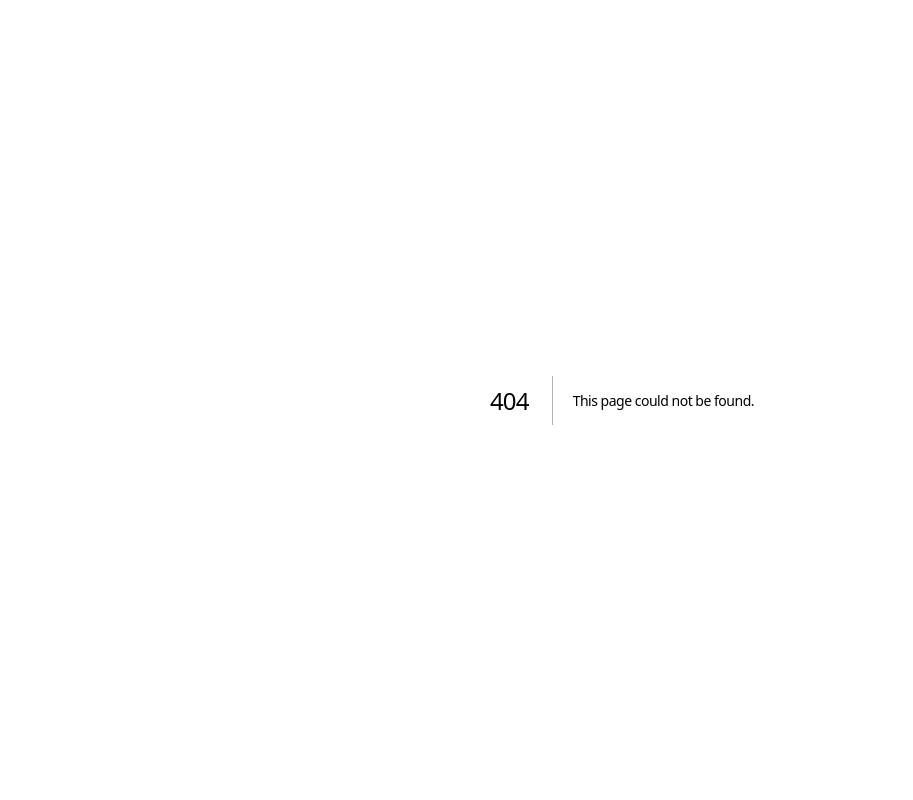
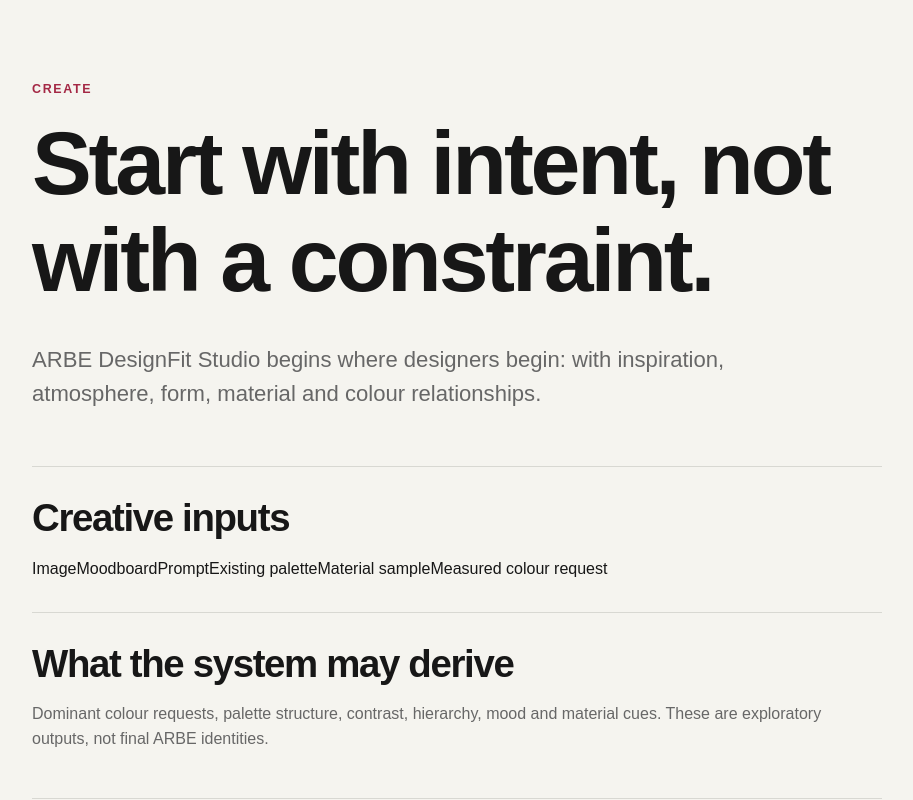
Before and after one commit to HelabHLC/designfit-studio, a Next.js app: page /create in a window 1280 px wide. Before the commit this address had no page. Shown: the top 800 px of the page, without its empty margins (18-931 px from the left). Built offline with nearby package versions, Linux system fonts and the light colour scheme.

Commit message:
feat: add the creative workflow entry page

```diff
--- /dev/null
+++ b/app/create/page.tsx
@@ -0,0 +1,18 @@
+const inputs = ["Image", "Moodboard", "Prompt", "Existing palette", "Material sample", "Measured colour request"];
+
+export default function CreatePage() {
+  return (
+    <main className="content-page shell">
+      <header>
+        <p className="eyebrow">Create</p>
+        <h1>Start with intent, not with a constraint.</h1>
+        <p className="hero-copy">ARBE DesignFit Studio begins where designers begin: with inspiration, atmosphere, form, material and colour relationships.</p>
+      </header>
+      <div className="prose">
+        <section><h2>Creative inputs</h2><div className="chip-row">{inputs.map((input) => <span className="chip" key={input}>{input}</span>)}</div></section>
+        <section><h2>What the system may derive</h2><p>Dominant colour requests, palette structure, contrast, hierarchy, mood and material cues. These are exploratory outputs, not final ARBE identities.</p></section>
+        <section><h2>Gate to reference</h2><p>When a designer chooses to validate a colour direction, the request moves to ARBE Core for canonical atlas binding and evidence generation.</p></section>
+      </div>
+    </main>
+  );
+}
```
